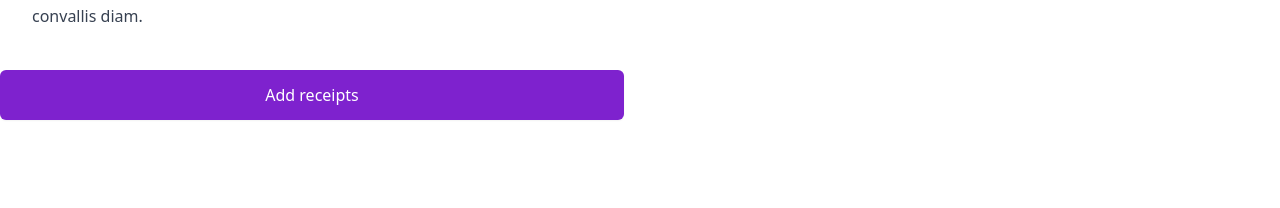
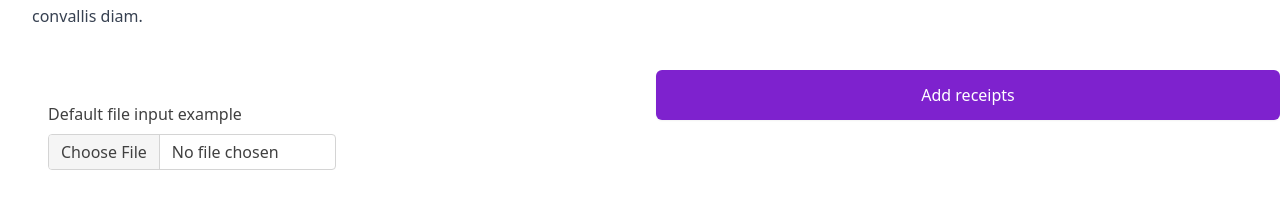
Before and after one commit to fayaz-rafin/qhacks-project, a React (Create React App) app in the folder receiptreturn/: page / in a window 1280 px wide. Shown: the part 1328-1536 px from the top of the page. Built offline with nearby package versions, Linux system fonts and the light colour scheme.

Commit message:
added a upload box for users to upload their receipts

```diff
--- a/receiptreturn/src/App.js
+++ b/receiptreturn/src/App.js
@@ -47,8 +47,21 @@ export default function App() {
                         </div>
                     </div>
                 </div>
-                <button className="inline-flex items-center justify-center px-6 py-3 text-base font-medium text-white bg-purple-700 border border-transparent rounded-md shadow-sm hover:bg-indigo-700">Add receipts</button>
-                <div className="-ml-12 -mt-12 p-12 lg:sticky lg:top-4 lg:col-start-2 lg:row-span-2 lg:row-start-1 lg:overflow-hidden">
+                <div className="mb-3 w-96 py-8 px-12">
+                    <label
+                        htmlFor="formFile"
+                        className="mb-2 inline-block text-neutral-700 dark:text-neutral-200"
+                    >
+                        Default file input example
+                    </label>
+                    <input
+                        className="relative m-0 block w-full min-w-0 flex-auto rounded border border-solid border-neutral-300 bg-clip-padding px-3 py-[0.32rem] text-base font-normal text-neutral-700 transition duration-300 ease-in-out file:-mx-3 file:-my-[0.32rem] file:overflow-hidden file:rounded-none file:border-0 file:border-solid file:border-inherit file:bg-neutral-100 file:px-3 file:py-[0.32rem] file:text-neutral-700 file:transition file:duration-150 file:ease-in-out file:[border-inline-end-width:1px] file:[margin-inline-end:0.75rem] hover:file:bg-neutral-200 focus:border-primary focus:text-neutral-700 focus:shadow-te-primary focus:outline-none dark:border-neutral-600 dark:text-neutral-200 dark:file:bg-neutral-700 dark:file:text-neutral-100 dark:focus:border-primary"
+                        type="file"
+                        id="formFile"
+                    />
+                </div>
+                <button className="  items-center justify-center px-12 py-3 text-base font-medium text-white bg-purple-700 border border-transparent rounded-md shadow-sm hover:bg-indigo-700 ">Add receipts</button>
+                <div className="-ml-12 -mt-12 p-12  lg:top-4 lg:col-start-2 lg:row-span-2 lg:row-start-1 lg:overflow-hidden">
                     <img
                         className="w-[48rem] max-w-none rounded-xl bg-gray-900 shadow-xl ring-1 ring-gray-400/10 sm:w-[57rem]"
                         src="https://kinsta.com/wp-content/uploads/2023/02/github-pages.jpg"
```
